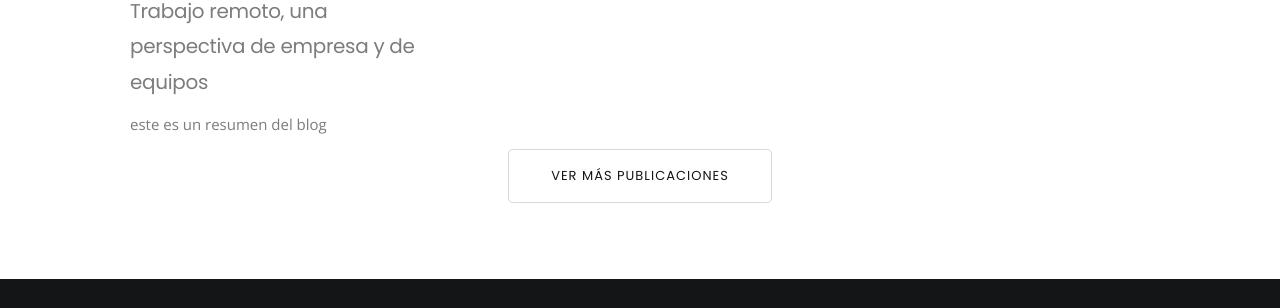
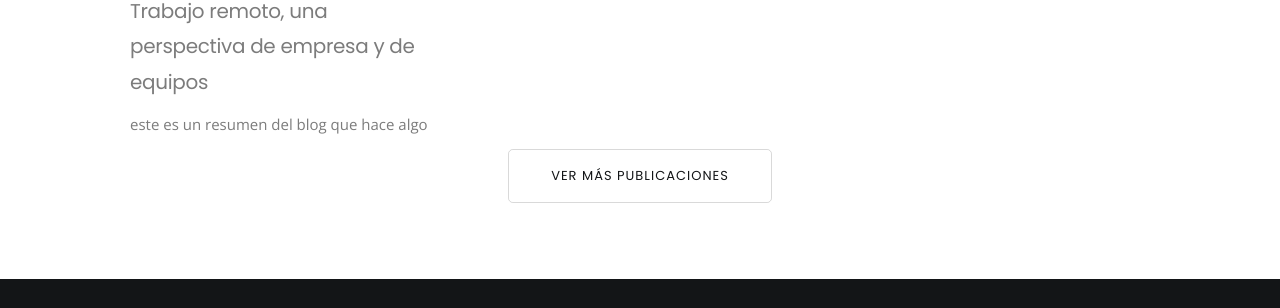
Before and after one commit to faustodelatog/faustodelatog.github.io, a Jekyll site: the page built from es/index.html, in a window 1280 px wide and 900 px high, scrolled down 2947 px. Shown: the part 279-587 px from the top of the window. Built offline with Jekyll 4.4.1, drawn with Linux system fonts in a browser that asks for light colours; a script that is not in the unit is left out.

```diff
--- a/Gemfile
+++ b/Gemfile
@@ -1,10 +1,12 @@
 source 'https://rubygems.org'
 
-gem 'jekyll', '~> 4.3.2'
+#gem 'jekyll', '~> 4.3.2'
+
+gem "github-pages", "~> 228", group: :jekyll_plugins
 
 group :jekyll_plugins do
   gem 'jekyll-sitemap'
-  gem 'jekyll-feed'
+  #gem 'jekyll-feed'
   gem 'jekyll-seo-tag'
   gem 'jekyll-timeago', '~> 0.13.1'
 end
--- a/es/_posts/2017-08-20-bananas.md
+++ b/es/_posts/2017-08-20-bananas.md
@@ -3,9 +3,9 @@ layout: post_img
 author: Fausto de la Torre
 title: Trabajo remoto, una perspectiva de empresa y de equipos
 image: https://mono.flatheme.net/assets/images/blog-simple-post-2.jpg
-categories: frutas comida
+categories: frutas comida remoto
 tags: frutas comida abono sembrar
-excerpt: este es un resumen del blog
+excerpt: este es un resumen del blog que hace algo
 
 ---
 > ## "Cuando el trabajo remoto pasa de ser un diferenciador a ser un mecanismo de subsistencia empresarial."
```
Also changed, not shown: Gemfile.lock.
